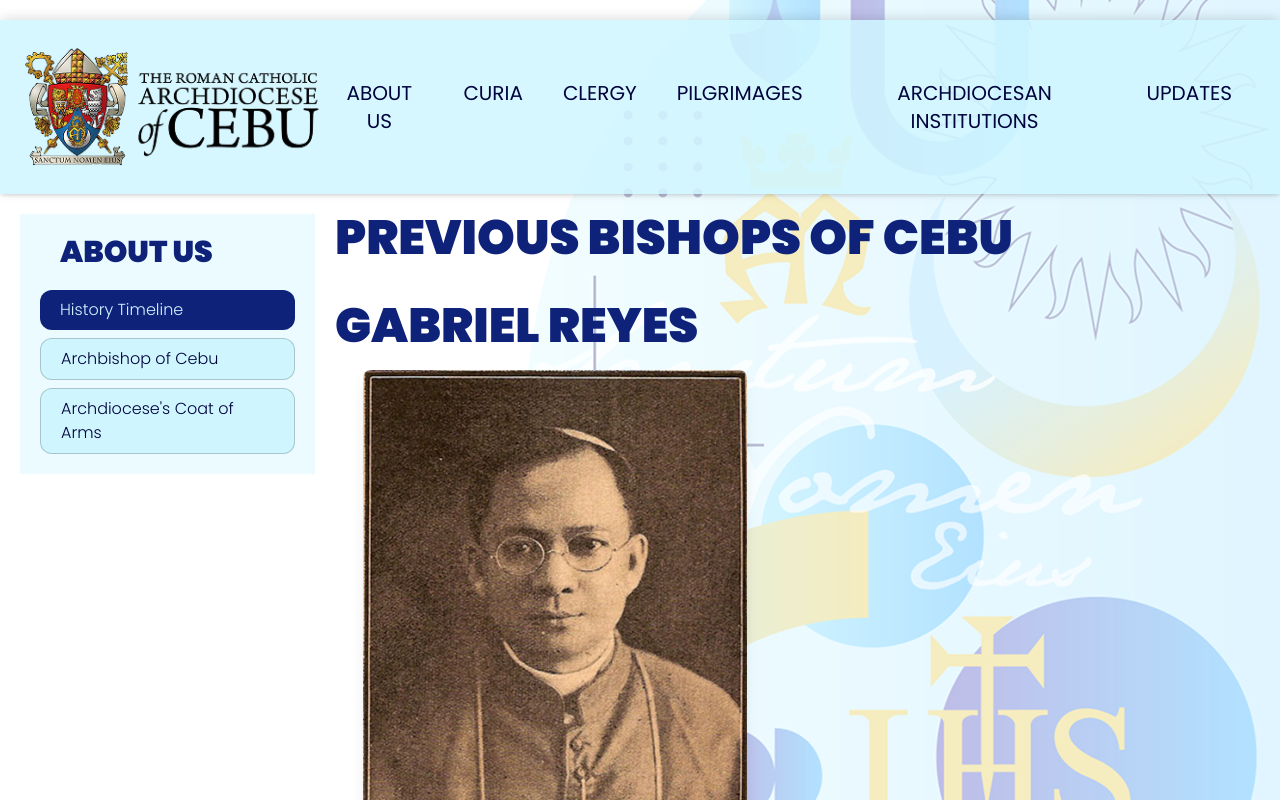
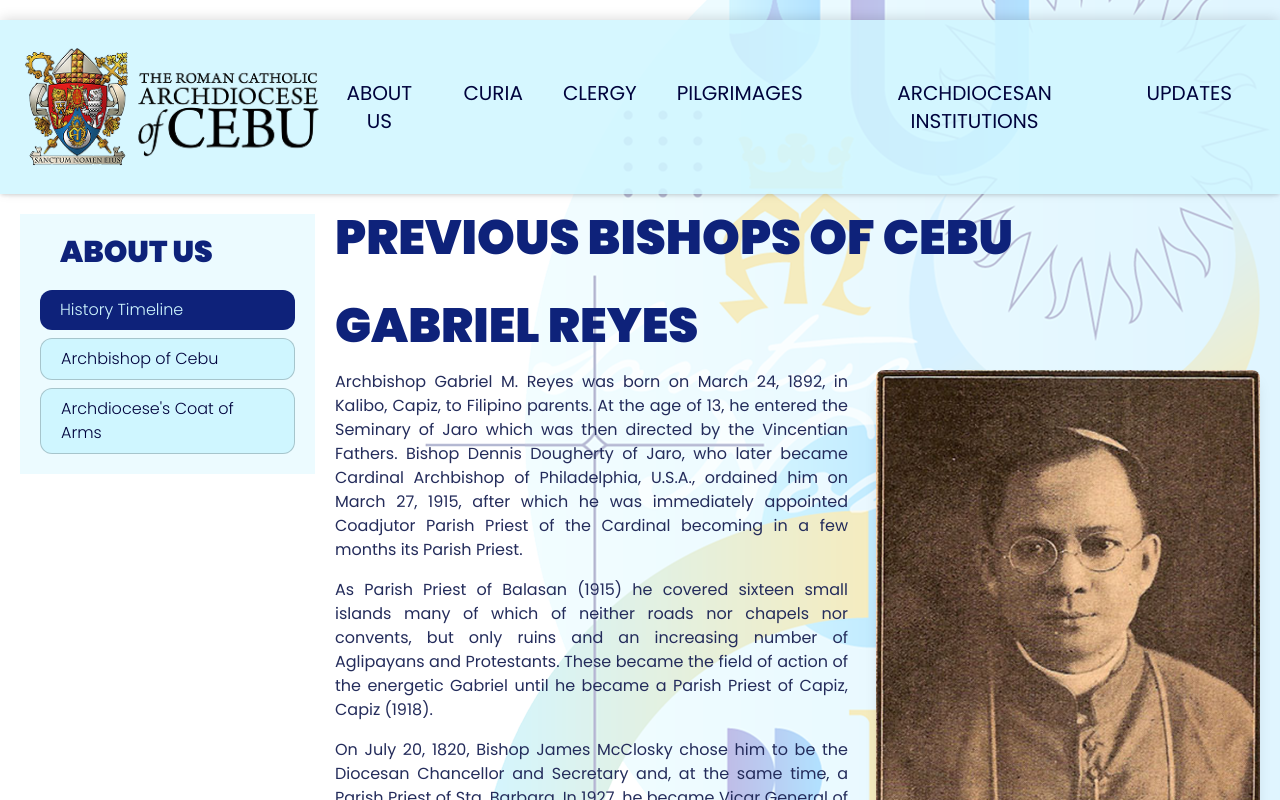
Before and after one commit to Celian4862/cadcomm, a Next.js app: page /about-us/history-timeline in a window 1280 px wide. Shown: the top 800 px of the page. Built offline with nearby package versions, Linux system fonts and the light colour scheme.

Commit message:
Updated floating_image.tsx
Fixed the code that made Tailwind unable to read classes, therefore messing with the float property.

```diff
--- a/app/ui/floating_image.tsx
+++ b/app/ui/floating_image.tsx
@@ -11,9 +11,22 @@ export default function FloatingImage({
   float?: string;
   md_float?: string;
 }) {
+  const floatClasses: Record<string, string> = {
+    left: "float-left",
+    right: "float-right",
+    none: "float-none",
+    center: "mx-auto",
+  };
+
+  const mdFloatClasses: Record<string, string> = {
+    left: "md:float-left",
+    right: "md:float-right",
+    none: "md:float-none",
+    center: "md:mx-auto",
+  };
   return (
     <div
-      className={`float-${float} relative mx-auto mb-5 w-full max-w-xs md:float-${md_float} md:mb-5 md:ml-7 md:max-w-sm`}
+      className={`relative mb-5 w-full max-w-xs md:mb-5 md:ml-7 md:max-w-sm ${floatClasses[float] || ""} ${mdFloatClasses[md_float] || ""}`}
     >
       <Image
         src={`/${src}`}
```
